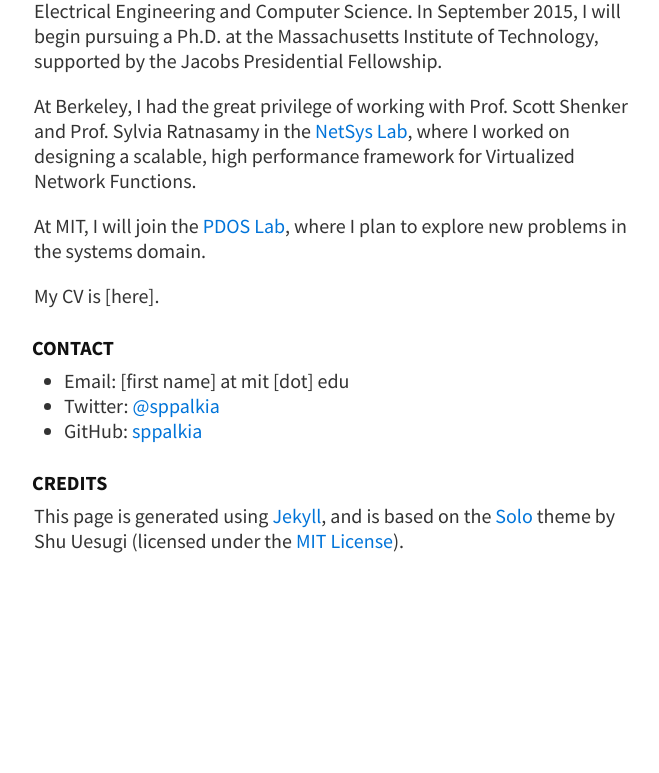
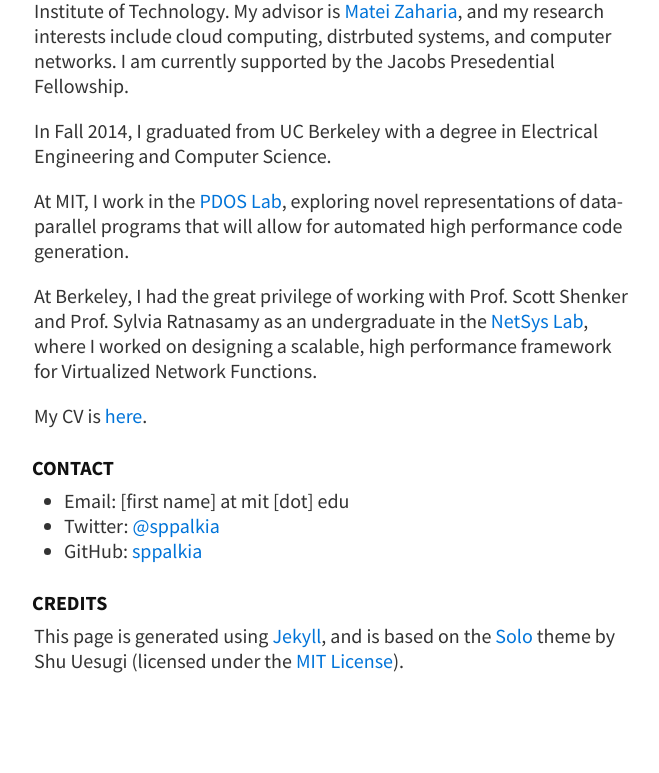
Before and after one commit to sppalkia/sppalkia.github.io, a Jekyll site: the page built from index.md, in a window 1280 px wide. Shown: the part 452-1225 px from the top of the page, without its empty margins (306-965 px from the left). Built offline with Jekyll 4.4.1, drawn with Linux system fonts in a browser that asks for light colours; before the commit the page ends 1105 px from its top, so only the background shows below that; some of the changed text lies outside the part shown.

Commit message:
Text changes

```diff
--- /dev/null
+++ b/Gemfile
@@ -0,0 +1,2 @@
+source 'https://rubygems.org'
+gem 'github-pages'
--- a/_includes/text/intro.md
+++ b/_includes/text/intro.md
@@ -1,4 +1,8 @@
-I recently finished my undergrad at UC Berkeley with a degree
-in Electrical Engineering and Computer Science. In September 2015, I will begin
-pursuing a Ph.D. at the Massachusetts Institute of Technology, supported by the
-Jacobs Presidential Fellowship.
+I am a first year Computer Science PhD student at the Massachuesetts Institute
+of Technology. My advisor is [Matei
+Zaharia](http://people.csail.mit.edu/matei/), and my research interests include
+cloud computing, distrbuted systems, and computer networks. I am currently
+supported by the Jacobs Presedential Fellowship.
+
+In Fall 2014, I graduated from UC Berkeley with a degree in Electrical
+Engineering and Computer Science.
--- a/_includes/text/research.md
+++ b/_includes/text/research.md
@@ -1,9 +1,10 @@
+At MIT, I work in the [PDOS Lab](http://pdos.csail.mit.edu), exploring novel
+representations of data-parallel programs that will allow for automated high
+performance code generation.
+
 At Berkeley, I had the great privilege of working with Prof. Scott Shenker and
-Prof. Sylvia Ratnasamy in the [NetSys Lab](http://netsys.cs.berkeley.edu),
-where I worked on designing a scalable, high performance framework for
-Virtualized Network Functions.
+Prof. Sylvia Ratnasamy as an undergraduate in the [NetSys
+Lab](http://netsys.cs.berkeley.edu), where I worked on designing a scalable,
+high performance framework for Virtualized Network Functions.
 
-At MIT, I will join the [PDOS Lab](http://pdos.csail.mit.edu), where I plan to
-explore new problems in the systems domain.
-
-My CV is [here].
+My CV is [here](https://dl.dropboxusercontent.com/u/10572674/cv.pdf).
```
Also changed, not shown: 1 other file.
